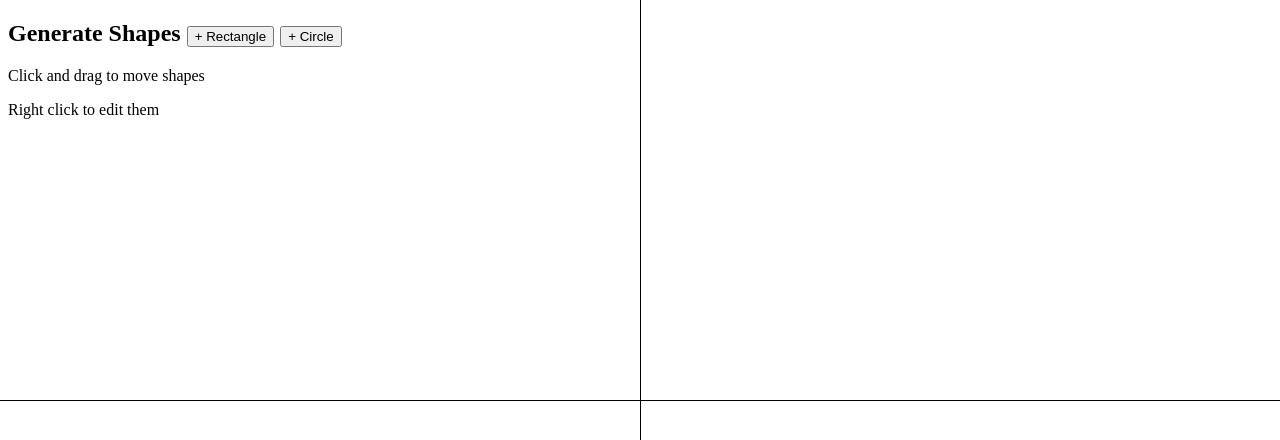
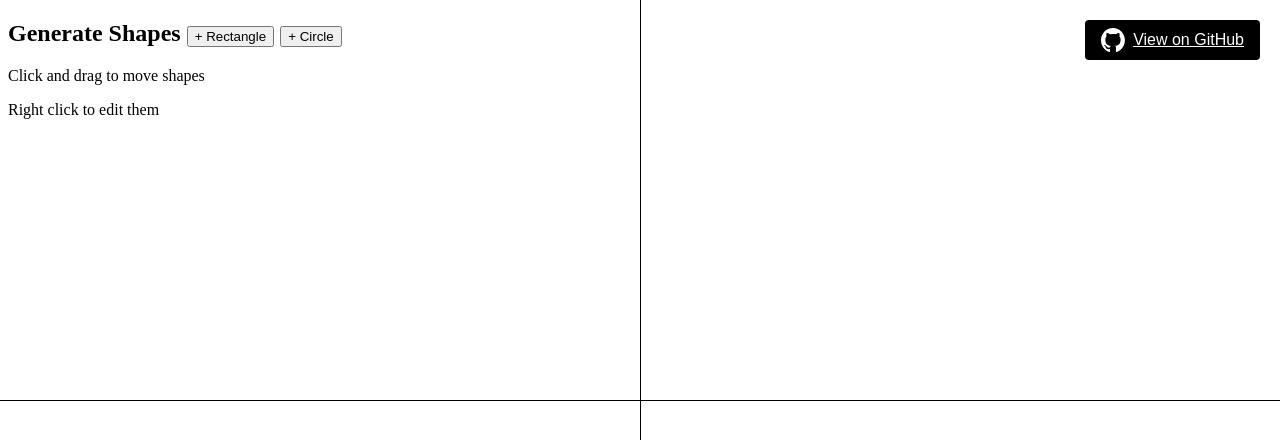
Before and after one commit to sujay1844/centroid-calc, a SvelteKit app: page / in a window 1280 px wide. Shown: the top 440 px of the page. Built offline with nearby package versions, Linux system fonts and the light colour scheme.

Commit message:
Added proper scaling and github link

```diff
--- /dev/null
+++ b/src/lib/components/GithubLink.svelte
@@ -0,0 +1,35 @@
+<script>
+  export let link = 'https://github.com/sujay1844/centroid-calc';
+</script>
+
+<style>
+  .github-button {
+    position: fixed;
+    top: 20px;
+    right: 20px;
+    display: flex;
+    align-items: center;
+    justify-content: center;
+    padding: 8px 16px;
+    background-color: black;
+    color: white;
+    border: none;
+    border-radius: 4px;
+    font-family: Arial, sans-serif;
+    font-size: 16px;
+    cursor: pointer;
+    z-index: 9999;
+  }
+
+  .github-button:hover {
+    background-color: #24292e;
+  }
+</style>
+
+<section>
+  <a class="github-button" href={link} target="_blank">
+		<img src="github-mark-white.svg" alt="GitHub" width="24" height="24" />
+
+		<span style="margin-left: 8px;">View on GitHub</span>
+	</a>
+</section>
--- a/src/lib/components/Rectangle.svelte
+++ b/src/lib/components/Rectangle.svelte
@@ -13,9 +13,10 @@
   let left: number;
   let top: number;
   let zIndex: number = 1;
+  export let scalingFactor: number = 1;
   $: {
-    left = window.innerWidth / 2 + RectangleData.x - RectangleData.width / 2;
-    top = window.innerHeight / 2 + RectangleData.y - RectangleData.height / 2;
+    left = window.innerWidth / 2 + (RectangleData.x - RectangleData.width / 2) * scalingFactor;
+    top = window.innerHeight / 2 + (RectangleData.y - RectangleData.height / 2) * scalingFactor;
   }
 
   function onMouseDown() {
@@ -48,8 +49,8 @@
     window.addEventListener("resize", () => {
       showContextMenu = false;
       moving = false;
-      left = window.innerWidth / 2 + RectangleData.x - RectangleData.width / 2;
-      top = window.innerHeight / 2 + RectangleData.y - RectangleData.height / 2;
+      left = window.innerWidth / 2 + (RectangleData.x - RectangleData.width / 2) * scalingFactor;
+      top = window.innerHeight / 2 + (RectangleData.y - RectangleData.height / 2) * scalingFactor;
     });
     window.addEventListener("mouseout", (event: MouseEvent) => {
       if (event.relatedTarget === null && moving) {
@@ -94,10 +95,10 @@
     </div>
   {/if}
 
-  <svg width="{RectangleData.width}" height="{RectangleData.height}">
+  <svg width="{RectangleData.width * scalingFactor}" height="{RectangleData.height * scalingFactor}">
     <rect
-      width="{RectangleData.width}"
-      height="{RectangleData.height}"
+      width="{RectangleData.width * scalingFactor}"
+      height="{RectangleData.height * scalingFactor}"
       style="fill:{RectangleData.fillColor};stroke-width:3;stroke:#000000"
     />
   </svg>
--- a/src/routes/+page.svelte
+++ b/src/routes/+page.svelte
@@ -3,8 +3,10 @@
 
   import Rectangle from "$lib/components/Rectangle.svelte";
   import Circle from "$lib/components/Circle.svelte";
+  import GithubLink from "$lib/components/GithubLink.svelte";
   import type { RectangleDataType, CircleDataType } from "$lib/models";
 
+  let scalingFactor: number = 1;
 
   let rectangles: RectangleDataType[] = [];
   let circles: CircleDataType[] = [];
@@ -68,6 +70,14 @@
     circles = circles.filter((c: CircleDataType) => c !== circle);
   }
 
+  onMount(() => {
+    window.addEventListener("wheel", (event: WheelEvent) => {
+      if (event.ctrlKey) {
+        event.preventDefault();
+        scalingFactor += event.deltaY * -0.01;
+      }
+    });
+  });
 </script>
 
 <style>
@@ -100,10 +110,12 @@
   </h1>
   <p>Click and drag to move shapes</p>
   <p>Right click to edit them</p>
+  <GithubLink />
 
   {#each rectangles as rectangle}
     <Rectangle
     bind:RectangleData={rectangle}
+    bind:scalingFactor={scalingFactor}
     on:delete={handleDeleteRectangle}
     />
   {/each}
@@ -113,4 +125,7 @@
     on:delete={handleDeleteCircle}
     />
   {/each}
+
+
+
 </section>
```
Also changed, not shown: static/github-mark-white.svg (added).
